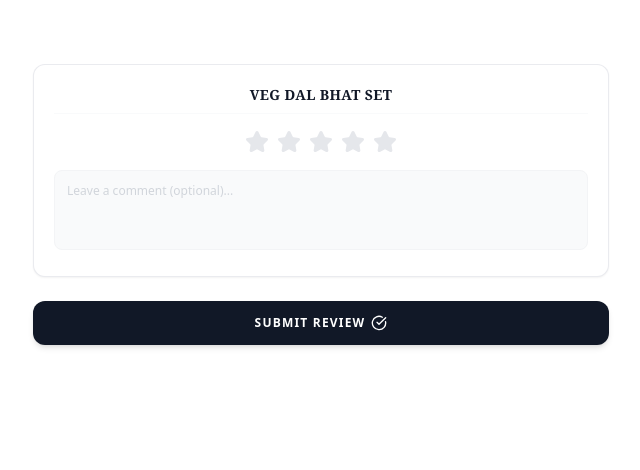
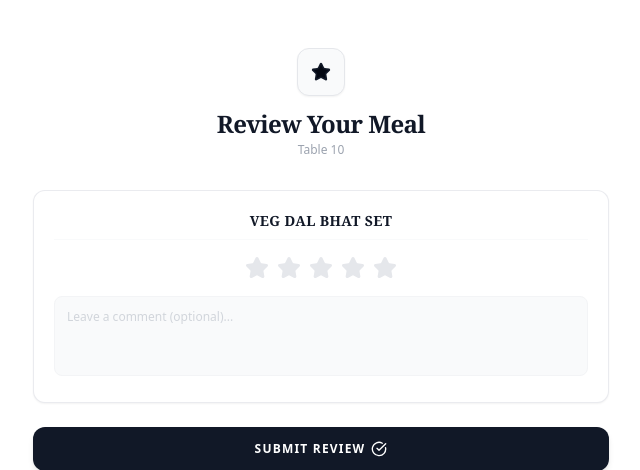
Before and after one commit to sudinrupakheti/dineQR, a Django app: page /order/review/1/ in a window 1280 px wide. Shown: the part 65-535 px from the top of the page, without its empty margins (319-959 px from the left). Run offline with Django 5.2, Linux system fonts and the light colour scheme; data comes from the database, SQL or seed files in the repository; some libraries are stand-ins or nearby versions.

Commit message:
updated order review

```diff
--- a/templates/orders/order_review.html
+++ b/templates/orders/order_review.html
@@ -2,8 +2,13 @@
 
 {% block content %}
 <div class="max-w-xl mx-auto py-6 pb-16">
-    <!--here-->
-
+    <div class="text-center mb-8">
+        <div class="w-12 h-12 bg-gray-50 border border-gray-200 rounded-xl flex items-center justify-center mx-auto mb-3 shadow-sm">
+            <i data-lucide="star" class="w-5 h-5 text-gray-900 fill-gray-950"></i>
+        </div>
+        <h1 class="text-2xl font-serif font-bold text-gray-900 tracking-tight">Review Your Meal</h1>
+        <p class="text-xs text-gray-400 font-medium mt-0.5">Table {{ order.table_number }}</p>
+    </div>
 
     <form method="POST" id="review-form" class="space-y-4">
         {% csrf_token %}
```
